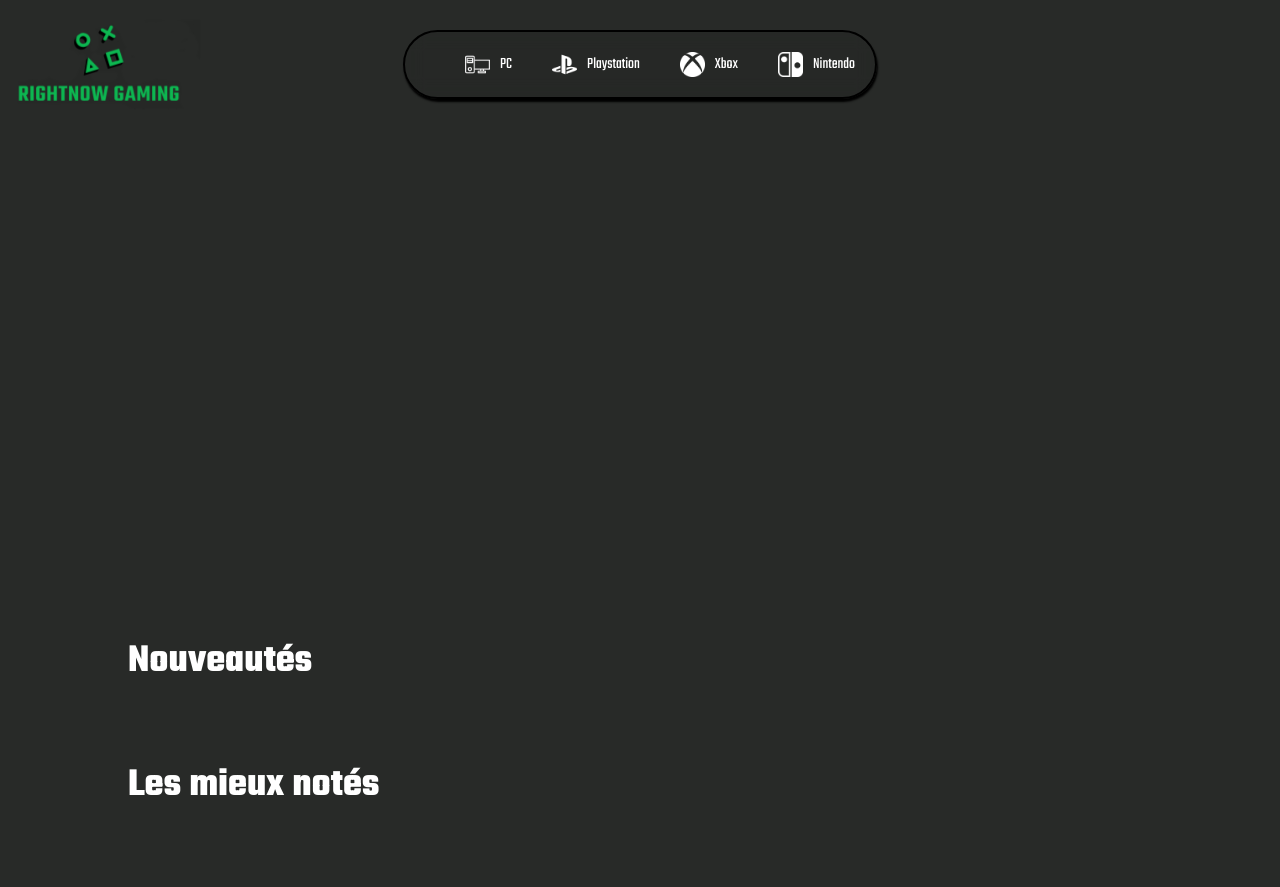
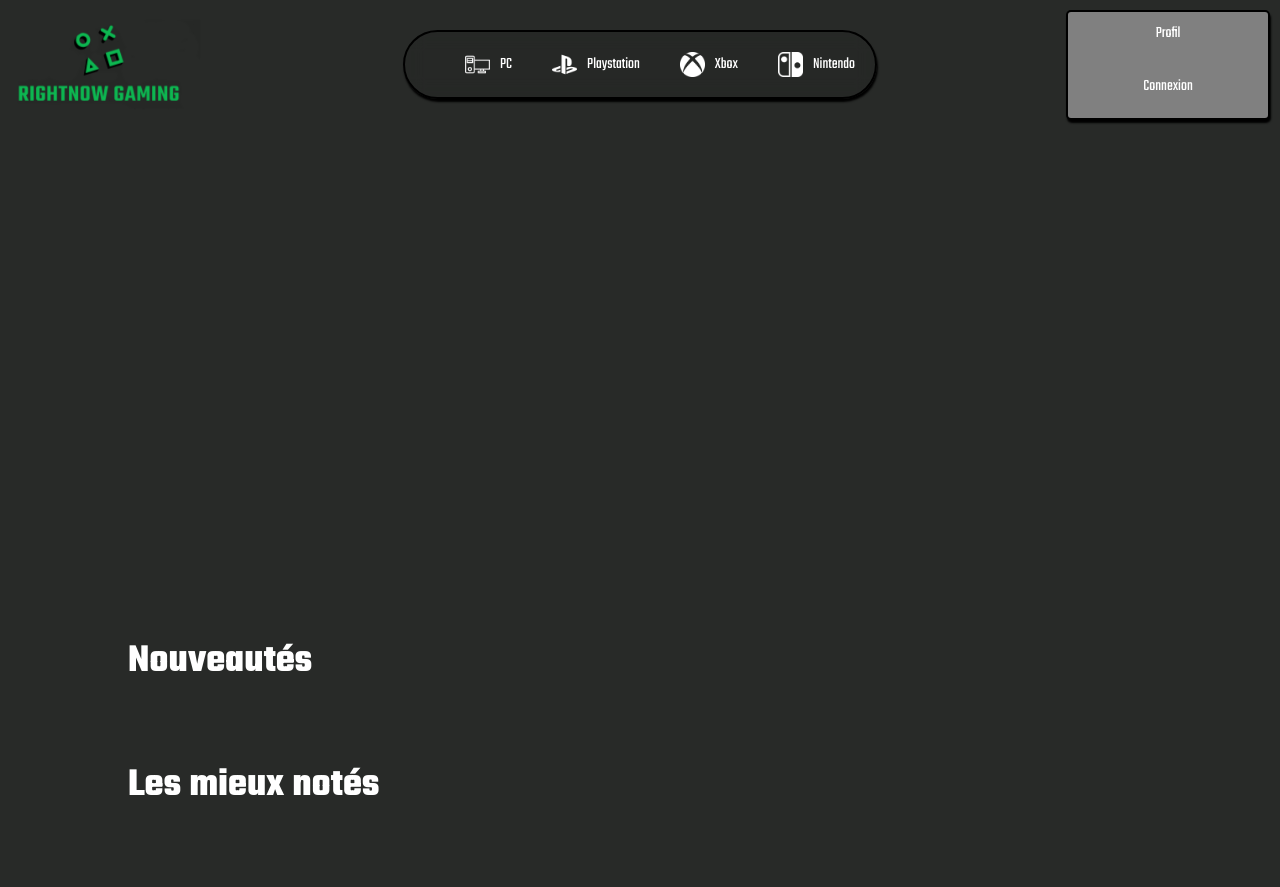
Before and after one commit to burton-tyll/RightNow-Gaming, a PHP site: page /assets/views/pc.php in a window 1280 px wide. Run offline with PHP 8.4, Linux system fonts and the light colour scheme; data that the repository does not hold is empty.

Commit message:
ajout du dropdown profil avec le bouton de connexion/deconnexion

```diff
--- a/assets/styles/global.css
+++ b/assets/styles/global.css
@@ -97,3 +97,19 @@ nav a:hover:not(.logo){
     background-color: rgb(19, 18, 18);
     backdrop-filter: blur(30px);
 }
+
+.profil-dropdown{
+    position: absolute;
+    width: 200px;
+    right: 10px;
+    border-radius: 5px;
+    padding: 0;
+    background-color: grey;
+    display: flex;
+    flex-direction: column;
+    align-items: center;
+}
+
+.profil-dropdown a{
+    padding: 10px;
+}
--- a/assets/templates/header.php
+++ b/assets/templates/header.php
@@ -1,3 +1,26 @@
+<?php
+
+    function getStatus() {
+        if (!isset($_SESSION['user'])) {
+            return 'Connexion';
+        } else {
+            return 'Déconnexion';
+        }
+    }
+
+    function disconnect() {
+        session_destroy();
+        header("Location: connexion.php"); // Redirection après déconnexion
+        exit();
+    }
+
+    if (isset($_GET['action']) && $_GET['action'] == 'logout') {
+        disconnect();
+    }
+    $status = getStatus();
+
+?>
+
 
 <header>
     <nav>
@@ -8,5 +31,15 @@
             <li><a href="./xbox.php"><img src="../img/xbox.png" alt="xbox_logo"><p>Xbox</p></a></li>
             <li><a href="./nintendo.php"><img src="../img/nintendo.png" alt="nintendo_logo"><p>Nintendo</p></a></li>
         </ul>
+        <ul class="profil-dropdown">
+            <li>Profil</li>
+            <li>
+                <?php if ($status == 'Connexion'): ?>
+                    <a href="connexion.php"><?php echo $status; ?></a>
+                <?php else: ?>
+                    <a href="?action=logout"><?php echo $status; ?></a>
+                <?php endif; ?>
+            </li>
+        </ul>
     </nav>
 </header>
--- a/assets/views/connexion.php
+++ b/assets/views/connexion.php
@@ -36,7 +36,7 @@ if ($_SERVER["REQUEST_METHOD"] == "POST"){
             if($validUser){
                 session_start();
                 $_SESSION['user'] = $username;
-                header('Location: ./homepage.php');
+                header('Location: ../../index.php');
                 exit;
             }
         }
```
